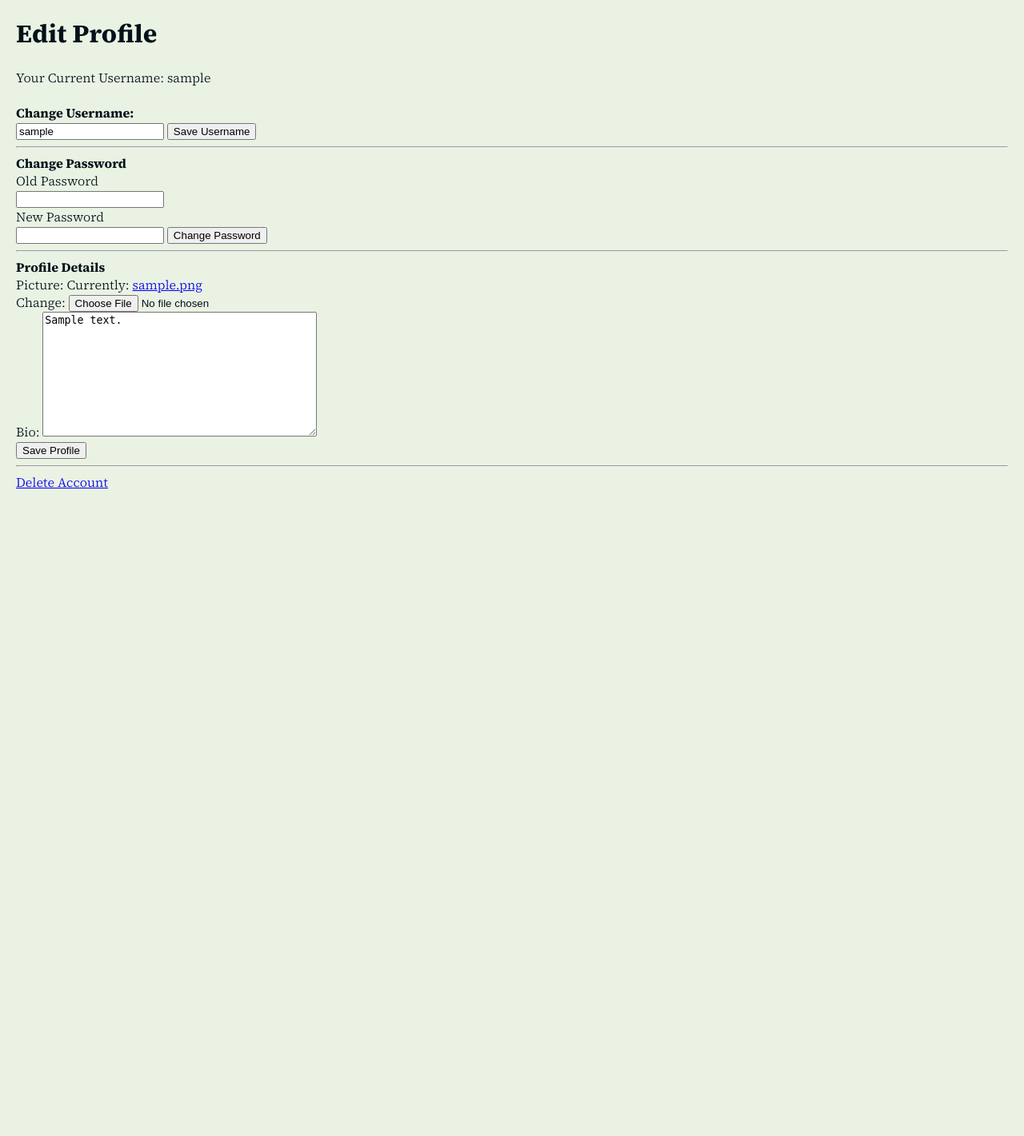
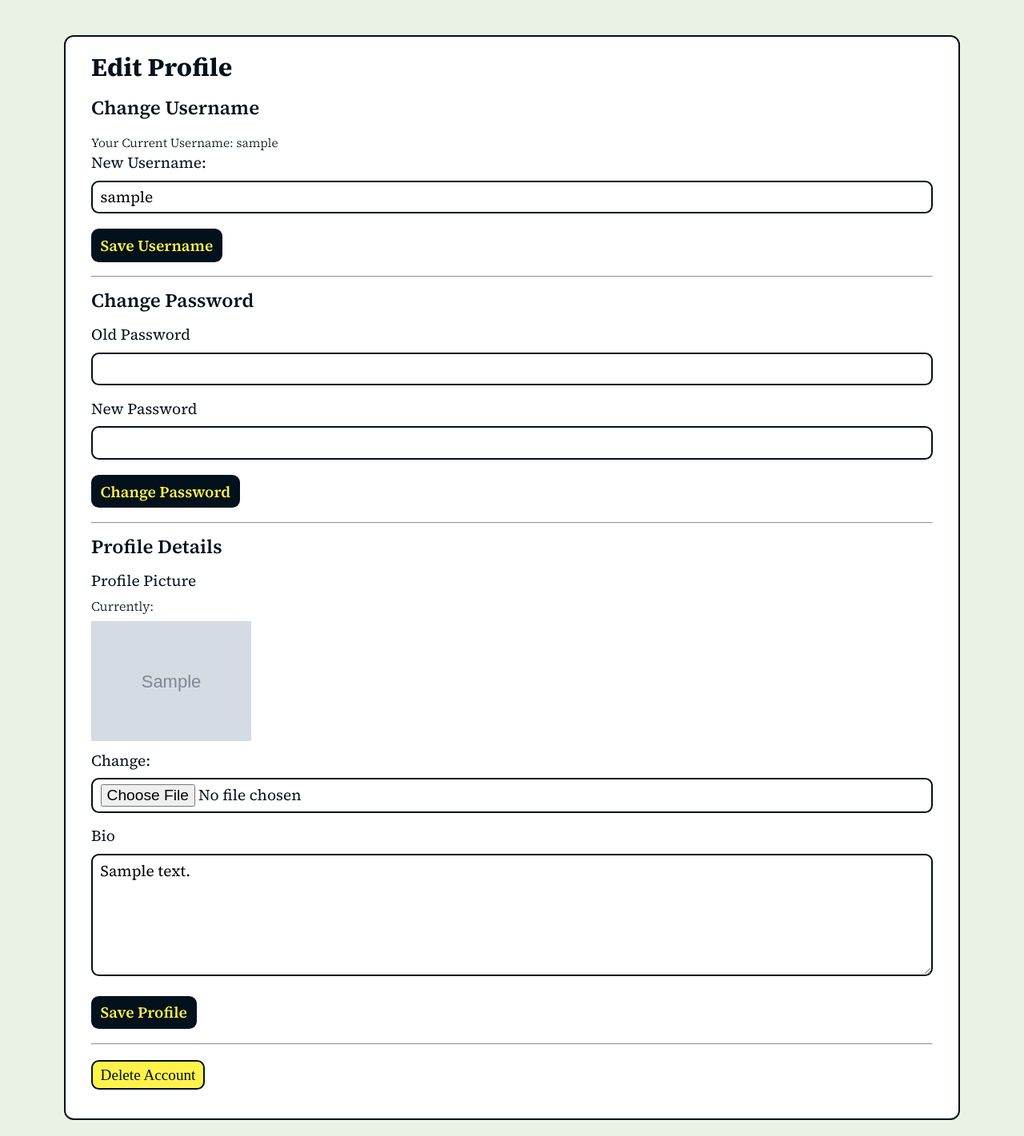
Before and after one commit to R2D2VaderBeef/hidden-recipes, a Django app: page /edit-profile/ in a window 1280 px wide. Shown: the part 70-1491 px from the top of the page at 80% size. Before the commit the page ends 681 px from the top, so only its background shows below. Run offline with Django 3.2, Linux system fonts and the light colour scheme; a user stored in the database is signed in; tables that the repository leaves empty hold one stand-in row (values such as "Sample post"); grey boxes marked "Sample" are stand-in pictures; some web fonts are replaced.

Commit message:
feat: Polish up edit_profile page

```diff
--- a/static/css/base.css
+++ b/static/css/base.css
@@ -50,7 +50,7 @@ header {
     align-items: center;
 }
 
-#avatar-icon {
+.avatar-icon {
     padding: 0;
     border-radius: 50%;
     border: var(--theme_black) 2px solid;
--- /dev/null
+++ b/static/css/edit_profile.css
@@ -0,0 +1,118 @@
+.edit-block {
+    margin: auto;
+    margin-top: 1.5em;
+    max-width: 70rem;
+    background-color: white;
+    border-radius: 0.75em;
+    border: var(--theme_black) 2px solid;
+    padding: 1em 2em;
+    box-sizing: border-box;
+}
+
+label {
+    display: block;
+    padding-top: 0.3em;
+}
+
+textarea {
+    height: 8em;
+}
+
+.edit-block h2 {
+    font-weight: 600;
+    margin-top: 0.5em;
+    margin-bottom: 0.3em;
+}
+
+
+#cropper-container {
+    display: flex;
+    flex-direction: row;
+}
+
+cropper-canvas {
+    width: 496px;
+    height: 310px;
+}
+
+cropper-viewer {
+    width: 320px;
+    border: var(--theme_black) 2px solid;
+    margin: 1em auto;
+}
+
+#previewContainer {
+    flex-grow: 1;
+    text-align: center;
+}
+
+#cropper-help {
+    display: none;
+    padding-bottom: 0.6em;
+}
+
+.error {
+    color: var(--theme_red);
+}
+
+.hidden {
+    display: none;
+}
+
+@media (max-width: 768px) {
+    .edit-block {
+        margin: 0.5em;
+        width: calc(100% - 1em);
+        padding: 0.5em 1em;
+    }
+}
+
+@media (max-width: 968px) {
+    #cropper-container {
+        display: block;
+    }
+
+    #previewContainer {
+        text-align: left;
+    }
+
+    cropper-viewer {
+        margin: 1em 0;
+        max-width: 100%;
+    }
+
+    cropper-canvas {
+        max-width: 100%;
+    }
+}
+
+#cropper-output canvas {
+    max-width: 100%;
+}
+
+.mini-helptext {
+    font-size: 0.8em;
+    font-weight: 350;
+}
+
+.delete {
+    font-size: 1.2em;
+    padding: 0.3em 0.5em;
+    margin: 1em 0;
+    text-decoration: none;
+    display: block;
+    width: fit-content;
+}
+
+.delete:hover {
+    background-color: var(--theme_red);
+}
+
+
+#profileForm p {
+    margin: 0.5em 0;
+}
+
+.finished-picture {
+    max-width: 200px;
+}
--- a/static/css/form.css
+++ b/static/css/form.css
@@ -22,10 +22,13 @@ input:hover, input:focus, textarea:hover, textarea:focus, .multiselect-dropdown:
 }
 
 input[type=submit], form button {
+    transition-duration: 0s;
+}
+
+input[type=submit], form button:not(.buttonLink) {
     background-color: var(--theme_black);
     color: var(--theme_yellow);
     font-weight: 600;
-    transition-duration: 0s;
 }
 
 input[type=submit]:hover, input[type=submit]:focus, form button:hover, form button:focus {
--- a/static/css/profile.css
+++ b/static/css/profile.css
@@ -16,7 +16,7 @@
 .profile-header {
     display: flex;
     align-items: center;
-    margin-bottom: 1em;
+    margin-bottom: 0.5em;
 }
 
 .profile-header h1 {
--- a/static/js/create_recipe.js
+++ b/static/js/create_recipe.js
@@ -51,6 +51,7 @@ async function submitRecipe(e) {
             cropperPreview.scrollIntoView({behavior: 'smooth'});
             cropperPreview.children[2].focus({focusVisible: true});
             cropperPreview.children[3].style.display = "block";
+            return;
         }
         else {
             // Or clear the picture field and try again
--- /dev/null
+++ b/static/js/edit_profile.js
@@ -0,0 +1,106 @@
+const data = document.currentScript.dataset;
+
+window.addEventListener("load", function (event) {
+    document.getElementById("profileForm").addEventListener("submit", submitProfile);
+    document.getElementById("profilePicture").addEventListener("change", cropPhoto);
+});
+
+async function submitProfile(e) {
+    e.preventDefault();
+
+    let newBio = document.getElementById("bio").value;
+
+    let file = null;
+    if (document.getElementById("cropper-output").children.length > 0) {
+        let blob = await new Promise(resolve => document.getElementById("cropper-output").children[0].toBlob(resolve));
+        file = new File([blob], `${data.username.replace(/[^a-zA-Z0-9]/g, '')}.png`, { type: 'image/png' });
+    }
+    else {
+        // Show the crop dialog if they are midway through adding a photo.
+        let cropperPreview = document.getElementById("previewContainer");
+        if (cropperPreview) {
+            cropperPreview.scrollIntoView({behavior: 'smooth'});
+            cropperPreview.children[2].focus({focusVisible: true});
+            cropperPreview.children[3].style.display = "block";
+            return;
+        }
+    }
+
+    let formData = new FormData();
+    formData.append("action", "save_profile");
+    formData.append("bio", newBio);
+    formData.append("csrfmiddlewaretoken", document.getElementById("profileForm").children[0].value);
+
+    if (file == null) {
+        formData.append("new_picture", "false");
+    }
+    else {
+        formData.append("new_picture", "true");
+        formData.append("picture", file);
+    }
+
+    const response = await fetch(".", {
+        method: "POST",
+        body: formData
+    })
+
+    let res = await response.text();
+    console.log(res);
+    window.location.href = res;
+}
+
+function cropPhoto() {
+    let photo = document.getElementById("profilePicture").files[0]
+    let image = new Image();
+    image.src = URL.createObjectURL(photo)
+
+    document.getElementById('cropper-container').innerHTML = "";
+    document.getElementById("cropper-output").innerHTML = "";
+
+    cropper = new Cropper.default(image, {
+        container: '#cropper-container',
+    });
+
+
+    let selection = cropper.getCropperSelection();
+    selection.aspectRatio = 1;
+    selection.id = "cropperSelection"
+
+    let cropperImage = cropper.getCropperImage();
+    cropperImage.initialCenterSize = "cover";
+
+    let preview = document.createElement("cropper-viewer");
+    preview.selection = "#cropperSelection";
+
+    let previewContainer = document.createElement("div");
+    previewContainer.id = "previewContainer";
+    previewContainer.innerHTML = `
+    <label>Preview</label>
+    `
+    previewContainer.appendChild(preview);
+
+    let button = document.createElement("button");
+    previewContainer.appendChild(button);
+    button.outerHTML = `<button onclick="finaliseCrop(event)">Save Crop</button>`
+
+    let error = document.createElement("p");
+    error.classList.add("error");
+    error.classList.add("hidden");
+    error.textContent = "Please save your profile image crop."
+    previewContainer.appendChild(error);
+
+    document.getElementById('cropper-container').appendChild(previewContainer);
+
+    document.getElementById("cropper-help").style.display = "block";
+
+}
+
+async function finaliseCrop(e) {
+    e.preventDefault();
+    document.getElementById("cropper-output").innerHTML = "";
+    let canvas = await cropper.getCropperSelection().$toCanvas({ height: 200 });
+    document.getElementById("cropper-output").appendChild(canvas);
+
+    document.getElementById('cropper-container').innerHTML = "";
+    document.getElementById("cropper-help").style.display = "none";
+}
--- a/templates/website/base.html
+++ b/templates/website/base.html
@@ -38,9 +38,9 @@
                         <a href="{% url 'website:create_recipe' %}" class="{% block create_active %}{% endblock %}">New Recipe</a>
                         <a href="{% url 'website:logout' %}">Logout</a>
                             {% if user.profile.picture %}
-                                <img id="avatar-icon" src="{{ user.profile.picture.url }}" alt="{{ user }}'s Profile Picture">
+                                <img class="avatar-icon" src="{{ user.profile.picture.url }}" alt="{{ user }}'s Profile Picture">
                             {% else %}
-                                <img id="avatar-icon" src="{{ MEDIA_URL }}defaults/default_profile.png" alt="Default Profile Picture">
+                                <img class="avatar-icon" src="{{ MEDIA_URL }}defaults/default_profile.png" alt="Default Profile Picture">
                             {% endif %}
                         {% else %}
                         <a href="{% url 'website:register' %}" class="{% block signup_active %}{% endblock %}">Register</a>
--- a/templates/website/create_recipe.html
+++ b/templates/website/create_recipe.html
@@ -38,7 +38,7 @@ active
         <label for="picture">Cover Image</label>
         <input type="file" id="recipePicture" name="picture" accept="image/*" required />
         <div id="cropper-help">
-            <p>Scroll to zoom, drag to move the selection.</p>
+            <p>Scroll / pinch to zoom, drag to move the selection.</p>
         </div>
         <div id="cropper-container"></div>
         <div id="cropper-output"></div>
--- a/templates/website/edit_profile.html
+++ b/templates/website/edit_profile.html
@@ -10,44 +10,76 @@
     active
 {% endblock %}
 
+{% block style_block %}
+    <link rel="stylesheet" href="{% static 'css/edit_profile.css' %}">
+    <link rel="stylesheet" href="{% static 'css/form.css' %}">
+    <script src="{% static 'js/edit_profile.js' %}" data-username="{{ user.username }}"></script>
+    <script src="{% static 'js/third-party/cropper.js' %}"></script>
+{% endblock %}
+
 {% block body_block %}
+<div class="edit-block">
     <h1>Edit Profile</h1>
-<br>
-<form method="post" enctype="multipart/form-data">
+    <h2>Change Username</h2>
+    <form method="post">
         {% csrf_token %}
-
-    <p>Your Current Username: {{ user.username }}</p>
-    <br>
-    <label for="new_username"><h4>Change Username:</h4></label>
+        <label for="new_username">
+            <span class="mini-helptext">Your Current Username: {{ user.username }}</span><br />
+            New Username:
+        </label>
+        {% if username_error %}
+            <input type="text" name="new_username" value="{{ badusername }}" required>
+            <p class="error">{{ username_error_message }}</p>
+        {% else %}
             <input type="text" name="new_username" value="{{ user.username }}" required>
+        {% endif %}
         <button type="submit" name="action" value="change_username">Save Username</button>
+    </form>
 
     <hr>
 
-
-    <h4>Change Password</h4>
-    <p> Old Password</p>
+    <h2>Change Password</h2>
+    <form method="post">
+        {% csrf_token %}
+        <label for="old_password">Old Password</label>
         <input type="password" name="old_password" required>
+        {% if password_error %}
+            <p class="error">Your Old Password was incorrect.</p>
+        {% endif %}
         <br>
-    <P> New Password</P>
+        <label for="new_password">New Password</label>
         <input type="password" name="new_password" required>
         <button type="submit" name="action" value="change_password">Change Password</button>
     </form>
 
     <hr>
 
-<form method="post" enctype="multipart/form-data">
-    <h4>Profile Details</h4>
+    <h2>Profile Details</h2>
+    <form id="profileForm" method="post" enctype="multipart/form-data">
         {% csrf_token %}
-    {{ profile_form.as_p }}
-    <button type="submit" name="action" value="save_profile">Save Profile</button>
+        <label>Profile Picture</label>
+        {% if user.profile.picture %}
+            <p>Currently:</p>
+            <img class="finished-picture" src="{{ user.profile.picture.url }}" alt="{{ user }}'s Profile Picture">
+            <label for="picture">Change:</label>
+        {% else %}
+        <label for="picture">Set:</label>
+        {% endif %}
+
+        <input type="file" id="profilePicture" name="picture" accept="image/*" />
+        <div id="cropper-help">
+            <p>Scroll / pinch to zoom, drag to move the selection.</p>
+        </div>
+        <div id="cropper-container"></div>
+        <div id="cropper-output"></div>
+
+        <label for="bio">Bio</label>
+        <textarea name="bio" id="bio">{{ user.profile.bio }}</textarea>
+        <button type="submit">Save Profile</button>
+    </form>
 
     <hr>
 
-
-</form>
-
-
-
-<a href="{% url 'website:delete_account' %}">Delete Account</a>
+    <a class="buttonLink delete" href="{% url 'website:delete_account' %}">Delete Account</a>
+</div>
 {% endblock %}
--- a/website/views.py
+++ b/website/views.py
@@ -68,17 +68,25 @@ def user_login(request):
                 if next is not None:
                     return redirect(next)
                 else:
-                    return redirect(reverse('website:home'))
+                    return redirect(reverse('website:profile'))
             else:
                 return render(request, 'website/login.html', context = {"error": True, "error_message": "Your account has been disabled."})
         else:
             return render(request, 'website/login.html', context = {"error": True, "error_message": "Incorrect username or password."})
     else:
+        context = {}
+        if 'password_changed' in request.session and request.session['password_changed'] == True:
+            request.session['password_changed'] = False
+            context["error"] = True
+            context["error_message"] = "Password changed successfully. Please log in again."
+
         after_login = request.GET.get('next')
         if after_login is not None:
-            context = {"next": True, "after_login": after_login}
+            context["next"] = True
+            context["after_login"] = after_login
         else:
-            context = {"next": False}
+            context["next"] = False
+
         return render(request, 'website/login.html', context = context)
 
 @login_required
@@ -194,35 +202,50 @@ def edit_recipe(request, recipe_id):
 @login_required
 def edit_profile(request):
     user_profile = request.user.profile  #get profile
+    context = {}
 
     if request.method == 'POST':
-        profile_form = UserProfileForm(request.POST, request.FILES, instance=user_profile) #set profile
         username = request.POST.get("new_username") #new username
         new_password = request.POST.get('new_password') #new password
         old_password = request.POST.get('old_password')
+        bio = request.POST.get('bio')
+        new_picture = request.POST.get('new_picture')
         action = request.POST.get('action')  # Action checker to allow changing only one part
 
-        if action == 'change_username' and username != request.user.username: #check its a different username
-            if not User.objects.filter(username=username).exists():   #check if username is free
-                request.user.username = username
-                request.user.save()
-                return redirect('website:profile')
+        if action == 'change_username':
+            if username != request.user.username: #check its a different username
+                if not User.objects.filter(username=username).exists():   #check if username is free
+                    request.user.username = username
+                    request.user.save()
+                    return redirect('website:profile')
+                else:
+                    context["username_error"] = True
+                    context["username_error_message"] = "That username is already taken. Please choose another username."
+                    context["badusername"] = username
+            else:
+                context["username_error"] = True
+                context["username_error_message"] = "That is already your username."
+                context["badusername"] = username
 
         elif action == 'change_password':
-            if check_password(old_password, request.user.password):  #Check old password
+            if check_password(old_password, request.user.password): #Check old password
                 request.user.set_password(new_password)  # Set new password
                 request.user.save()
-                return redirect(reverse('website:profile'))
+                request.session['password_changed'] = True
+                return redirect(reverse('website:login'))
+            else:
+                context["password_error"] = True
 
-        elif action == 'save_profile' and profile_form.is_valid():  #Profile Save
-            profile_form.save()
-            return redirect('website:profile')
+        elif action == 'save_profile':  #Profile Save
+            user_profile.bio = bio
+            if (new_picture == "true"):
+                user_profile.picture = request.FILES["picture"]
+            user_profile.save()
+            return HttpResponse(reverse('website:profile'), status=201) # Send the profile page URL back to the client
 
-    else:
-        profile_form = UserProfileForm(instance=user_profile)  #Return users data
+    context['user'] = request.user
 
-    return render(request, 'website/edit_profile.html', {'profile_form': profile_form, 'user': request.user,
-    })
+    return render(request, 'website/edit_profile.html', context)
 
 @login_required
 def delete_account(request):
```
Lines whose indentation alone changed are shown as unchanged.
